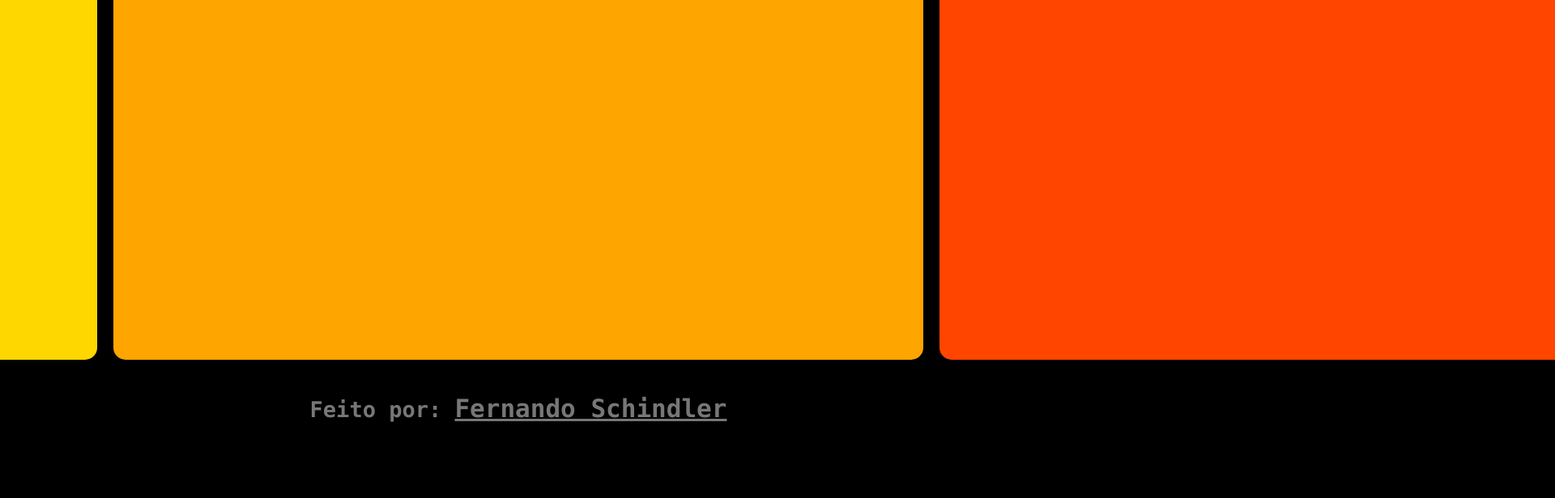
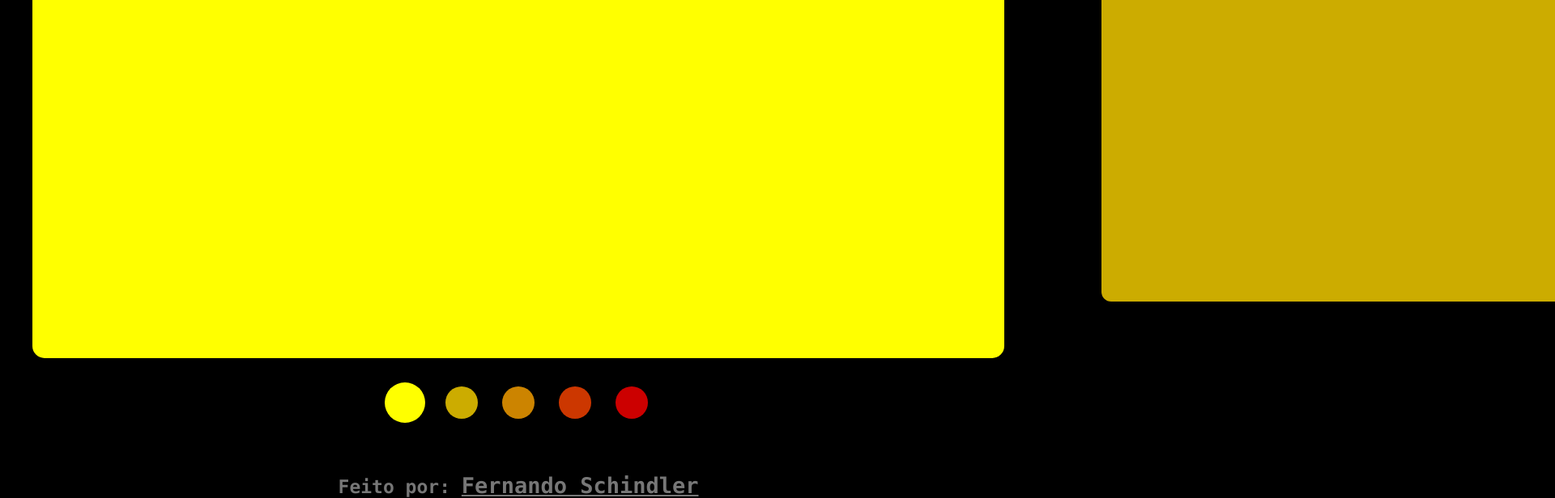
Before and after one commit to fernando-schindler-dev/Slide, a website: page index.html in a window 1280 px wide. Shown: the part 221-837 px from the top of the page at 81% size, 1920 px wide, since content can reach past the window. Before the commit the page ends 800 px from the top, so only its background shows below. Drawn offline with Linux system fonts and the light colour scheme.

Commit message:
Adicionado funcionalidade aos botões do slide

```diff
--- a/index.html
+++ b/index.html
@@ -15,6 +15,13 @@
         <li class="orangered"></li>
         <li class="red"></li>
       </ul>
+      <nav class="menuSlide">
+        <a class="yellow"></a>
+        <a class="gold"></a>
+        <a class="orange"></a>
+        <a class="orangered"></a>
+        <a class="red"></a>
+      </nav>
     </section>
 
     <section class="autor">
--- a/script.js
+++ b/script.js
@@ -0,0 +1,50 @@
+class Slide {
+  constructor(slide, menuSlide) {
+    this.slideContainer = document.querySelector(slide);
+    this.slide = [...document.querySelector(slide).children];
+    this.menuSlide = [...document.querySelector(menuSlide).children];
+    this.larguraSlide = this.slide[0].offsetWidth;
+  }
+
+  pegarDistanciasSlides() {
+    this.distanciasSlides = {};
+    this.slide.forEach((item, index) => {
+      this.distanciasSlides[index] = (item.offsetLeft - this.marginSlide) * -1;
+    });
+  }
+
+  adicionarClasse(classe, indexBtn) {
+    this.slide.forEach((item) => item.classList.remove(classe));
+    this.menuSlide.forEach((item) => item.classList.remove(classe));
+    this.slide[indexBtn].classList.add(classe);
+    this.menuSlide[indexBtn].classList.add(classe);
+  }
+
+  selecionarSlide(indexBtn) {
+    this.adicionarClasse("ativo", indexBtn);
+    this.slideContainer.style.transform = `translateX(${this.distanciasSlides[indexBtn]}px)`;
+  }
+
+  calcularMarginSlide() {
+    this.marginSlide = (window.innerWidth - this.larguraSlide) / 2;
+  }
+
+  adicionarEventos() {
+    this.menuSlide.forEach((btnSlide, indexBtn) => {
+      btnSlide.addEventListener("click", () => {
+        this.selecionarSlide(indexBtn);
+      });
+    });
+    window.addEventListener("resize", this.calcularMarginSlide);
+  }
+
+  iniciar() {
+    this.adicionarEventos();
+    this.calcularMarginSlide();
+    this.pegarDistanciasSlides();
+    return this;
+  }
+}
+
+const slide = new Slide(".slide", ".menuSlide");
+slide.iniciar().selecionarSlide(0);
--- a/style.css
+++ b/style.css
@@ -23,28 +23,57 @@ body {
   background: #000;
   overflow: hidden;
 }
+.container {
+  display: flex;
+  flex-direction: column;
+}
 .container .slide {
   display: flex;
+  transition: 1s;
 }
 .container .slide li {
-  margin: 10px;
-  min-width: 62.5rem;
-  min-height: 37.5rem;
+  min-width: 75rem;
+  min-height: 43.75rem;
   border-radius: 0.9375rem;
+  opacity: 0.8;
+  transform: scale(0.8);
+  transition: 1s;
 }
-.container .slide .yellow {
+.container .slide li.ativo {
+  opacity: 1;
+  transform: scale(1);
+}
+.container .menuSlide {
+  display: flex;
+  justify-content: center;
+}
+.container .menuSlide a {
+  cursor: pointer;
+  margin: 30px 10px;
+  border-radius: 50%;
+  min-width: 3.125rem;
+  min-height: 3.125rem;
+  opacity: 0.8;
+  transform: scale(0.8);
+  transition: 1s;
+}
+.container .menuSlide a.ativo {
+  opacity: 1;
+  transform: scale(1);
+}
+.container .yellow {
   background: yellow;
 }
-.container .slide .gold {
+.container .gold {
   background: gold;
 }
-.container .slide .orange {
+.container .orange {
   background: orange;
 }
-.container .slide .orangered {
+.container .orangered {
   background: orangered;
 }
-.container .slide .red {
+.container .red {
   background: red;
 }
 .autor {
@@ -52,11 +81,11 @@ body {
   font-weight: bold;
 }
 .autor p {
-  font-size: 1.6875rem;
+  font-size: 1.4375rem;
   color: #777;
 }
 .autor p span {
-  font-size: 1.9375rem;
+  font-size: 1.6875rem;
   text-decoration: underline;
   color: #777;
 }
```
